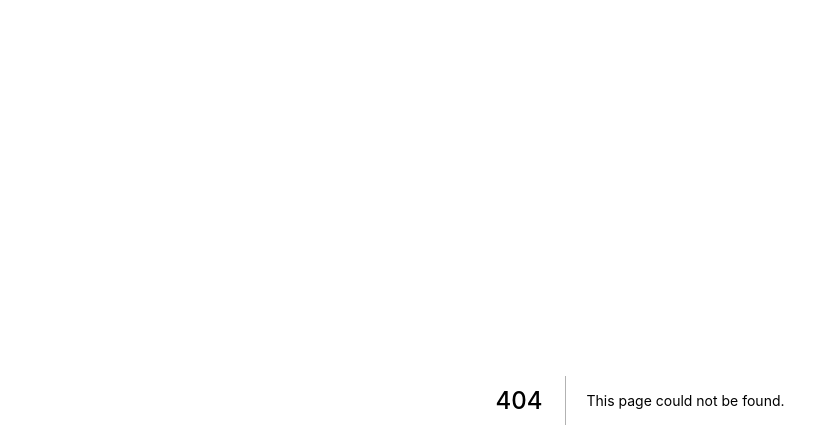
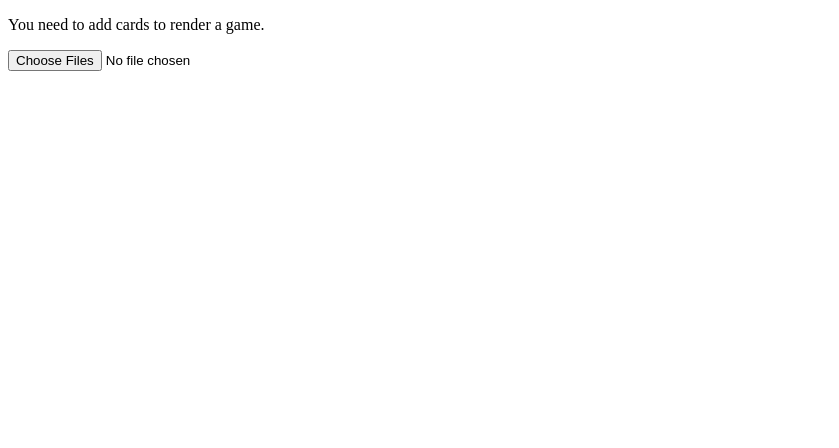
Before and after one commit to brettgrigsby/odo, a Next.js app: page /design in a window 1280 px wide. Before the commit this address had no page. Shown: the top 448 px of the page, without its empty margins (0-839 px from the left). Built offline with nearby package versions, Linux system fonts and the light colour scheme.

Commit message:
add design page

```diff
--- /dev/null
+++ b/pages/design.tsx
@@ -0,0 +1,87 @@
+import { useState } from 'react'
+import DesignerHeader from '../components/DesignerHeader'
+import IframeFromGameScene from '../components/IframeFromGameScene'
+import { GameScene, GameSceneElement } from '../interfaces'
+
+const buildSceneFromLocalImages = (images): GameScene => {
+    return {
+        name: 'Designer Mode',
+        elements: []
+    }
+}
+
+const resetButtonStyles = {
+    position: 'fixed',
+    top: 10,
+    left: 10,
+    borderRadius: 5,
+    backgroundColor: 'green',
+    width: 100,
+    padding: 10,
+    cursor: 'pointer'
+}
+
+const DesignerPage = () => {
+    const [gameScene, setGameScene] = useState<GameScene | undefined>(undefined)
+
+    const handleImagesUpload = (images: string[]): void => {
+        // TODO allow images to be 'uploaded'
+        // store images in localStorage?
+        // eventually upload game data to share on the network
+        setGameScene(buildSceneFromLocalImages(images))
+    }
+
+    const handleFiles = (e) => {
+        const { files } = e.target
+        const gameElements: GameSceneElement[] = []
+        for (let file of files) {
+            const imgSrc = URL.createObjectURL(file)
+            gameElements.push({ id: imgSrc, imgSrc })
+        }
+        const newScene: GameScene = {
+            name: 'local design',
+            elements: gameElements
+        }
+        setGameScene(newScene)
+    }
+
+    const renderGameOrMessage = () => {
+        if (gameScene) {
+            return (
+                <>
+                    <div
+                        onClick={removeCardSet}
+                        style={resetButtonStyles}
+                    >
+                        Change Cards
+                    </div>
+                    <IframeFromGameScene gameScene={gameScene} />
+                </>
+            )
+        }
+        return (
+            <div>
+                <p>You need to add cards to render a game.</p>
+                <input
+                    type="file"
+                    name="cardInput"
+                    accept="image/x-png,image/gif,image/jpeg"
+                    multiple
+                    onChange={handleFiles}
+                />
+            </div>
+        )
+    }
+
+    const removeCardSet = () => {
+        setGameScene(undefined)
+    }
+
+    return (
+        <>
+            {renderGameOrMessage()}
+        </>
+    )
+}
+
+export default DesignerPage
```
